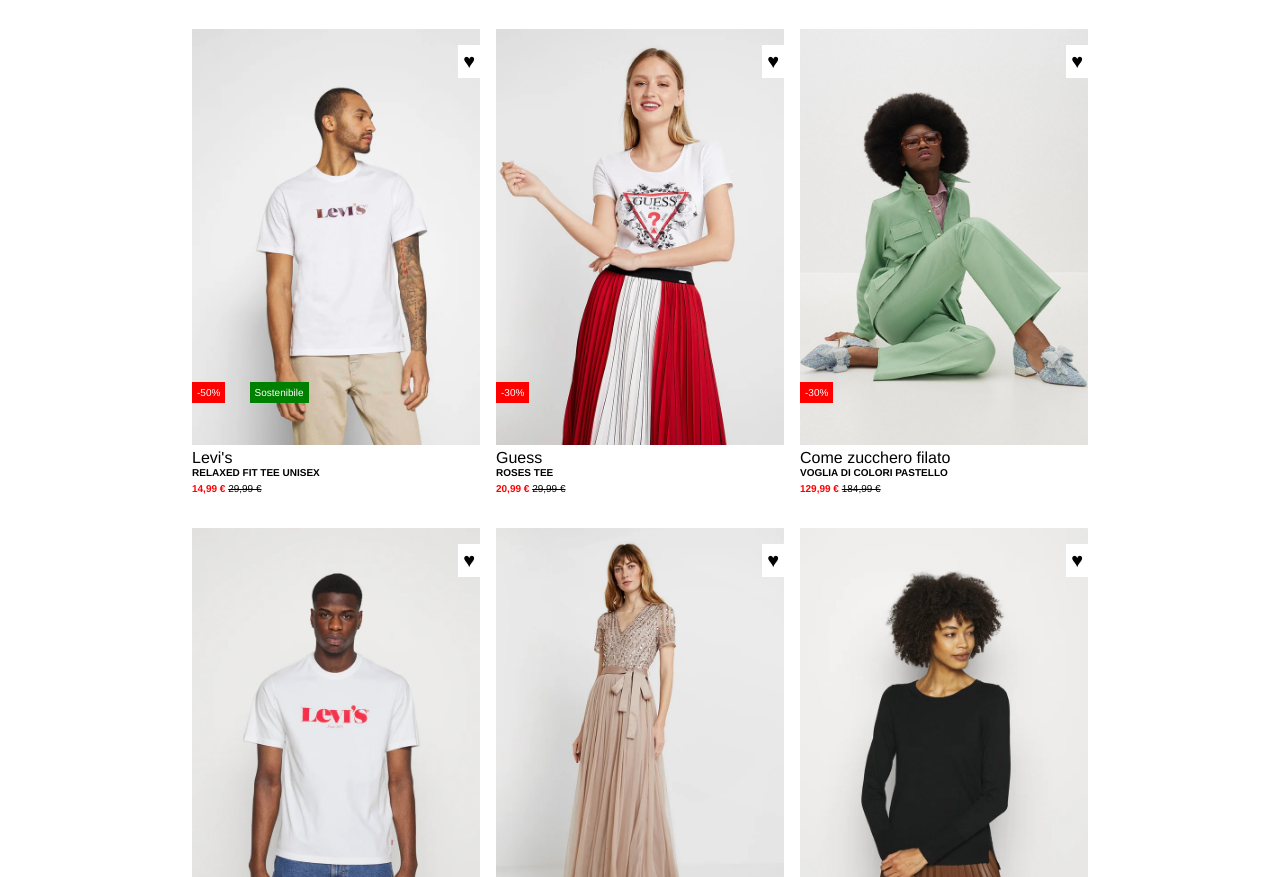
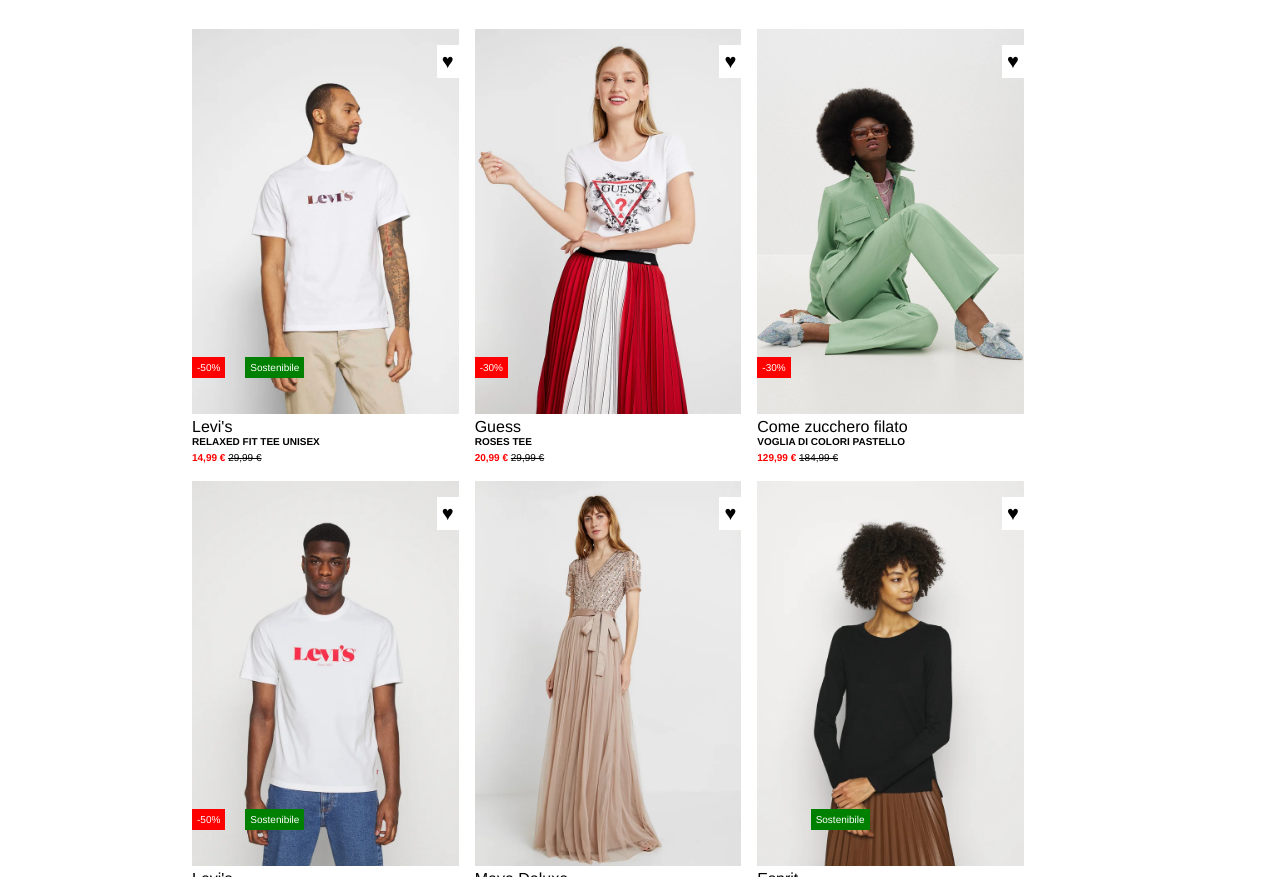
Before and after one commit to giuseppevignanello/html-css-boolando, a plain HTML site: page index.html in a window 1280 px wide. Shown: the part 51-928 px from the top of the page. Drawn offline with Linux system fonts and the light colour scheme.

Commit message:
refactoring: remove double section

```diff
--- a/assets/css/style.css
+++ b/assets/css/style.css
@@ -45,7 +45,7 @@
 }
 
 .col-4{
-    width: calc(100% / 12 * 4);
+    width: calc(((100% - 6rem) / 12) * 4);
 }
 /* #endregion utility */
 /*#region header */
@@ -84,6 +84,7 @@
 .row {
     margin-top: 2rem;
     gap: 1rem;
+    flex-wrap: wrap;
 }
 
 .card{
--- a/index.html
+++ b/index.html
@@ -74,8 +74,7 @@
                     <span class="deleted-price"> <s> 184,99 &euro; </s> </span>
                  </div>
             </div>
-        </section>
-        <section class="row container d-flex">
+
             <div class="card col-4">
                 <div class="card-images">
                     <img class="front-image" src="./assets/img/4.webp" alt="uomo nero con maglietta">
```
